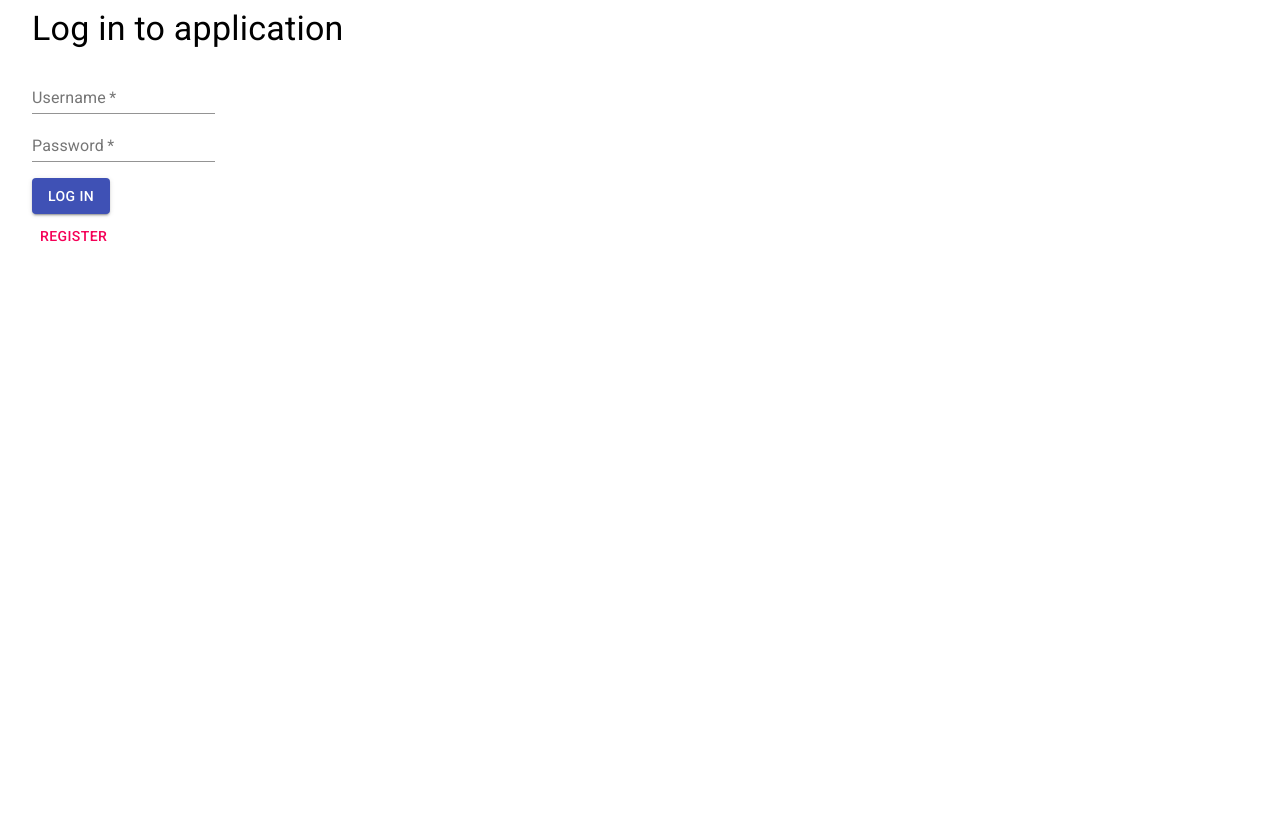
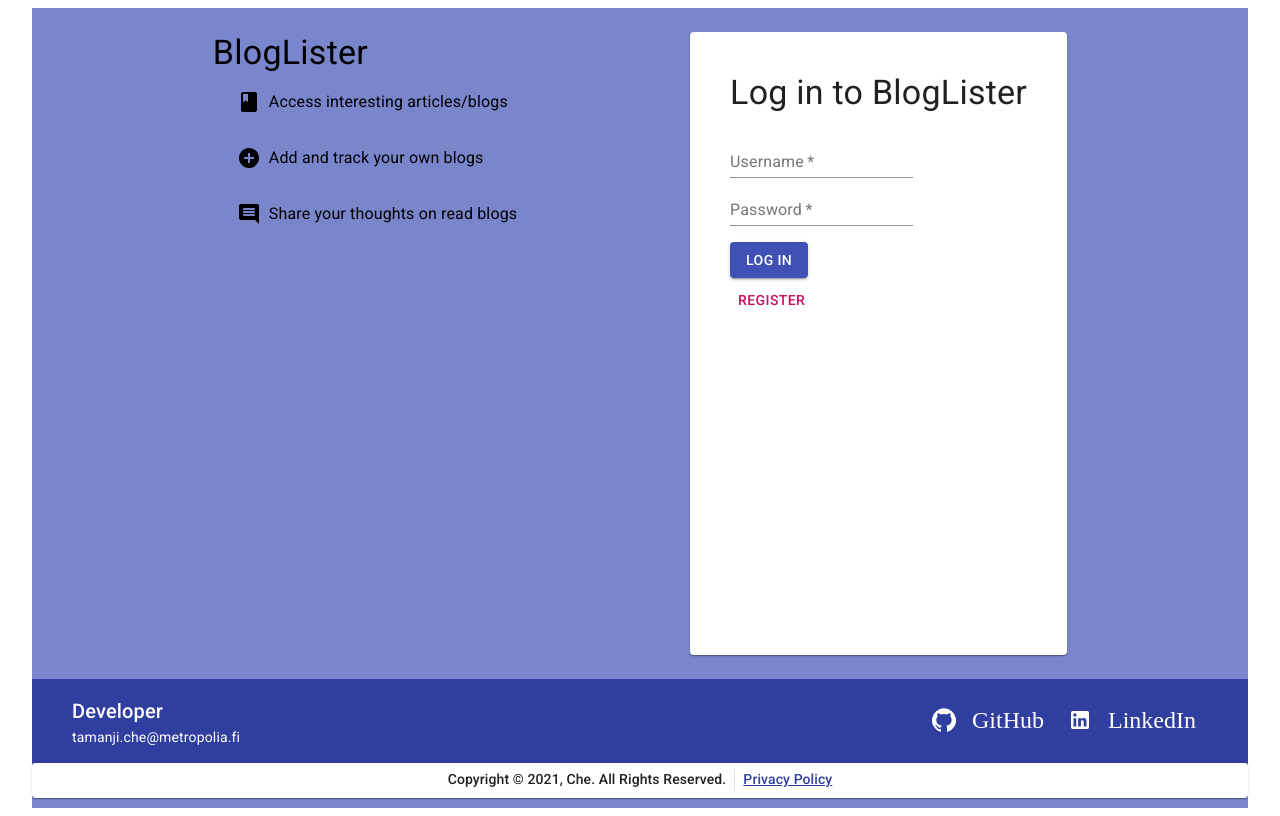
Before and after one commit to ambeche/BlogLister, a React (Create React App) app: page /profile in a window 1280 px wide. Built offline with nearby package versions, Linux system fonts and the light colour scheme; no server answers.

Commit message:
presentation of the login/register page refactored out of the App component to LoginOrRegister.js. The styling of th login/rgister page has also been improved

```diff
--- a/package.json
+++ b/package.json
@@ -27,7 +27,8 @@
     "eject": "react-scripts eject",
     "eslint": "eslint . --fix",
     "cypress:open": "cypress open",
-    "cypress:cli": "cypress run"
+    "cypress:cli": "cypress run",
+    "deploy": "git push origin && git push heroku main:main"
   },
   "eslintConfig": {
     "extends": "react-app"
--- a/src/App.js
+++ b/src/App.js
@@ -3,22 +3,26 @@ import { useDispatch, useSelector } from 'react-redux';
 import { Switch, Route, useRouteMatch } from 'react-router-dom';
 import DataList from './components/DataList';
 import BlogForm from './components/BlogForm';
-import LoginForm from './components/LoginForm';
 import Notification from './components/Notification';
 import ToggleVisibility from './components/ToggleVisibility';
-import SignUpForm from './components/SignUpForm';
 import { setBlogs } from './reducers/blogsReducer';
 import { setCurrentUser, logoutUser, setUsers } from './reducers/usersReducer';
 import Blog from './components/Blog';
 import UserDetails from './components/UserDetails';
 import BlogDetails from './components/BlogDetails';
-import { Container, Paper, Typography } from '@material-ui/core';
+import {
+  Container,
+  Paper,
+  Typography
+} from '@material-ui/core';
 import AppNav from './components/AppNav';
 import UserList from './components/UserList';
 import Profile from './components/Profile';
 import Footer from './components/Footer';
 import PrivacyPolicy from './components/PrivacyPolicy';
 import ScrollToTop from './components/ScrollToTop';
+import useStyles from './styles/useStyles';
+import LoginOrRegister from './components/LoginOrRegister';
 
 const App = () => {
   const dispatch = useDispatch();
@@ -30,6 +34,7 @@ const App = () => {
   const matchedUser = useRouteMatch('/users/:id');
   const matchedBlog = useRouteMatch('/blogs/:id');
   const blogFormRef = useRef();
+  const classes = useStyles();
 
   useEffect(() => {
     // initializes the redux store with blogs users from the server
@@ -56,23 +61,15 @@ const App = () => {
   // this will be optimized in the backend later
   const profileInfo = users?.find(
     (user) =>
-      user?.username === currentUser?.username && user?.name === currentUser?.name
+      user?.username === currentUser?.username &&
+      user?.name === currentUser?.name
   );
 
-  if (!currentUser) {
-    return (
-      <Container>
-        <Notification />
-        <LoginForm />
-        <ToggleVisibility labelOne="Sign in" labelTwo="Register">
-          <SignUpForm />
-        </ToggleVisibility>
-      </Container>
-    );
-  }
+  if (!currentUser) return <LoginOrRegister />
 
   return (
-    <Container>
+    <div className={classes.app}>
+      <Container className={classes.appInnerContainer}>
         <ScrollToTop />
         <AppNav currentUser={currentUser} handleLogout={handleLogout} />
         <Notification />
@@ -111,8 +108,11 @@ const App = () => {
             </Container>
           </Route>
         </Switch>
-      <Footer />
       </Container>
+      <Container>
+        <Footer currentUser={currentUser} />
+      </Container>
+    </div>
   );
 };
 
--- a/src/components/BlogDetails.js
+++ b/src/components/BlogDetails.js
@@ -45,9 +45,6 @@ const BlogDetails = ({ blog }) => {
 
   const toggleDeleteButton = () => {
     if (blog?.user?.username === currentUser.username) {
-      console.log('user', currentUser);
-      console.log('user2', blog.user);
-
       return (
         <Button
           onClick={handleBlogDeletion}
--- a/src/components/Footer.js
+++ b/src/components/Footer.js
@@ -13,8 +13,9 @@ import React from 'react';
 import { Link } from 'react-router-dom';
 import useStyles from '../styles/useStyles';
 
-const Footer = () => {
+const Footer = (props) => {
   const classes = useStyles();
+
   return (
     <div className={classes.footer}>
       <div className={classes.footerMediaContainer}>
@@ -23,33 +24,37 @@ const Footer = () => {
           <Typography variant="body2">tamanji.che@metropolia.fi</Typography>
         </div>
 
+        <div className={classes.footerMediaInnerContainer}>
           <IconButton
             component={Link}
             to={{ pathname: 'https://github.com/ambeche' }}
             target="_blank"
             color="inherit"
+            rel="no-referrer"
           >
             <GitHub className={classes.footerMediaIcons} />
             GitHub
           </IconButton>
-
           <IconButton
             component={Link}
             to={{ pathname: 'https://linkedin.com/in/tamanji/' }}
             target="_blank"
             color="inherit"
+            rel="no-referrer"
           >
             <LinkedIn className={classes.footerMediaIcons} />
             LinkedIn
           </IconButton>
         </div>
+      </div>
+      {props?.currentUser && (
         <Grid container spacing={3} className={classes.footerGridItems}>
           <Grid item xs={12} sm={6} md={3}>
             <Typography variant="h6">BlogLister</Typography>
             <Typography variant="body2">
-            A prototype blogging app. This platform allows users to add blogs or
-            articles, read blogs from other users and make comments on different
-            blogs.
+              A prototype blogging app. This platform allows users to add blogs
+              or articles, read blogs from other users and make comments on
+              different blogs.
             </Typography>
           </Grid>
           <Grid item xs={12} sm={6} md={3}>
@@ -71,6 +76,7 @@ const Footer = () => {
               href="https://redux.js.org/"
               target="_blank"
               color="inherit"
+              rel="no-referrer"
             >
               <ListItemText primary="Redux/Redux-thunk" />
             </ListItem>
@@ -79,6 +85,7 @@ const Footer = () => {
               href="https://material-ui.com/"
               target="_blank"
               color="inherit"
+              rel="no-referrer"
             >
               <ListItemText primary="Material-Ui" />
             </ListItem>
@@ -87,6 +94,7 @@ const Footer = () => {
               href="https://reactjs.org/"
               target="_blank"
               color="inherit"
+              rel="no-referrer"
             >
               <ListItemText primary="React" />
             </ListItem>
@@ -95,6 +103,7 @@ const Footer = () => {
               href="https://nodejs.org"
               target="_blank"
               color="inherit"
+              rel="no-referrer"
             >
               <ListItemText primary="Node.js" />
             </ListItem>
@@ -103,6 +112,7 @@ const Footer = () => {
               href="https://expressjs.com"
               target="_blank"
               color="inherit"
+              rel="no-referrer"
             >
               <ListItemText primary="Express.js" />
             </ListItem>
@@ -111,6 +121,7 @@ const Footer = () => {
               href="https://mongodb.com"
               target="_blank"
               color="inherit"
+              rel="no-referrer"
             >
               <ListItemText primary="MongoDB" />
             </ListItem>
@@ -126,6 +137,7 @@ const Footer = () => {
               href="https://fullstackopen.com/"
               target="_blank"
               color="inherit"
+              rel="no-referrer"
             >
               <ListItemText primary="Full stack open 2021" />
             </ListItem>
@@ -134,18 +146,20 @@ const Footer = () => {
               href="https://mooc.fi"
               target="_blank"
               color="inherit"
+              rel="no-referrer"
             >
               <ListItemText primary="MOOC.fi" />
             </ListItem>
           </Grid>
         </Grid>
+      )}
       <div className={classes.footerCopyrightContainer}>
         <Paper className={classes.footerCopyrightInnerContainer}>
           <Typography
             variant="subtitle2"
             className={classes.footerCopyrightText}
           >
-            Copyright 2021 Che, All Rights Reserved
+            Copyright &copy; 2021, Che. All Rights Reserved.
           </Typography>
           <Divider
             orientation="vertical"
--- a/src/components/LoginForm.js
+++ b/src/components/LoginForm.js
@@ -23,7 +23,7 @@ const LoginForm = () => {
   return (
     <div style={{ display: toggleSignUp ? 'none' : '' }}>
       <Typography variant="h4" component="h4" className={classes.formTitle}>
-        Log in to application
+        Log in to BlogLister
       </Typography>
       <form onSubmit={handleLogin}>
         <div>
--- /dev/null
+++ b/src/components/LoginOrRegister.js
@@ -0,0 +1,51 @@
+import React from 'react';
+import {
+  Container,
+  ListItem,
+  ListItemText,
+  Paper,
+  Typography
+} from '@material-ui/core';
+import { AddCircle, Book, CommentRounded } from '@material-ui/icons';
+import useStyles from '../styles/useStyles';
+import Notification from './Notification';
+import LoginForm from './LoginForm';
+import ToggleVisibility from './ToggleVisibility';
+import SignUpForm from './SignUpForm';
+import Footer from './Footer';
+
+const LoginOrRegister = () => {
+  const classes = useStyles();
+  return (
+    <Container className={classes.app}>
+      <div className={classes.loginOrRegisterContainer}>
+        <div>
+          <Typography variant="h4"> BlogLister</Typography>
+          <ListItem variant="body2">
+            <Book className={classes.loginScreenIcons} />
+            <ListItemText primary="Access interesting articles/blogs" />
+          </ListItem>
+          <ListItem variant="body2">
+            <AddCircle className={classes.loginScreenIcons} />
+            <ListItemText primary="Add and track your own blogs" />
+          </ListItem>
+          <ListItem variant="body2">
+            <CommentRounded className={classes.loginScreenIcons} />
+            <ListItemText primary="Share your thoughts on read blogs" />
+          </ListItem>
+        </div>
+        <Paper className={classes.loginOrRegister}>
+          <Notification />
+          <LoginForm />
+          <ToggleVisibility labelOne="Sign in" labelTwo="Register">
+            <SignUpForm />
+          </ToggleVisibility>
+        </Paper>
+      </div>
+
+      <Footer />
+    </Container>
+  );
+};
+
+export default LoginOrRegister;
--- a/src/components/ToggleVisibility.js
+++ b/src/components/ToggleVisibility.js
@@ -25,7 +25,7 @@ const ToggleVisibility = React.forwardRef((props, ref) => {
   return (
     <div className={classes.formsContainerComponent}>
       <div style={hideOrShow}>{props.children}</div>
-      <Button onClick={toggleVisibility} color="secondary">{label}</Button>
+      <Button onClick={toggleVisibility} className={classes.secondaryActionBtn}>{label}</Button>
     </div>
   );
 });
--- a/src/styles/useStyles.js
+++ b/src/styles/useStyles.js
@@ -15,6 +15,32 @@ export const theme = createTheme({
 
 const useStyles = makeStyles(
   (theme) => ({
+    app: {
+      display: 'flex',
+      flexDirection: 'column',
+      minHeight: '100vh',
+      '& $loginOrRegisterContainer': {
+        flexGrow: 1,
+        backgroundColor: theme.palette.primary.light,
+        display: 'flex',
+        flexFlow: 'row wrap',
+        justifyContent: 'space-evenly',
+        padding: theme.spacing(3),
+        '& $loginOrRegister': {
+          padding: theme.spacing(5),
+          flex: '0 1 auto'
+        },
+        '& $loginScreenIcons': {
+          padding: theme.spacing(1)
+        }
+      }
+    },
+    loginOrRegister: {},
+    loginOrRegisterContainer: {},
+    loginScreenIcons: {},
+    appInnerContainer: {
+      marginBottom: theme.spacing(8)
+    },
     appBar: {
       marginBottom: '3%',
       flexGrow: 1
@@ -109,12 +135,15 @@ const useStyles = makeStyles(
       }
     },
     formsContainerComponent: {
-      marginBottom: '3%'
+      marginBottom: '3%',
+      '& $secondaryActionBtn': {
+        color: theme.palette.secondary.dark
+      }
     },
+    secondaryActionBtn: {},
     footer: {
-      position: 'sticky',
       backgroundColor: theme.palette.primary.light,
-      marginTop: theme.spacing(8)
+      marginTop: 'auto'
     },
     footerGridItems: {
       padding: theme.spacing(5)
@@ -137,7 +166,7 @@ const useStyles = makeStyles(
     footerMediaContainer: {
       display: 'flex',
       flexWrap: 'wrap',
-      justifyContent: 'center',
+      justifyContent: 'space-between',
       padding: theme.spacing(2),
       paddingLeft: theme.spacing(5),
       paddingRight: theme.spacing(5),
@@ -145,17 +174,17 @@ const useStyles = makeStyles(
       color: theme.palette.background.paper
     },
     footerMediaInnerContainer: {
-      flex: '2 1'
+      flex: '0 3 auto'
     },
     footerMediaIcons: {
       marginRight: theme.spacing(2)
     },
     footerDeveloperInfo: {
-      flex: '1 0'
+      flex: '0 3 auto'
     },
     secondary: {}
   }),
-  // this fixes a bug that occurs durring pdt build by webpack; indexing conflict in the mui classess;
+  // this fixes a bug that occurs durring pdt/deployment build by webpack; indexing conflict in the mui classess;
   { index: 1 }
 );
 
```
Lines whose indentation alone changed are shown as unchanged.
